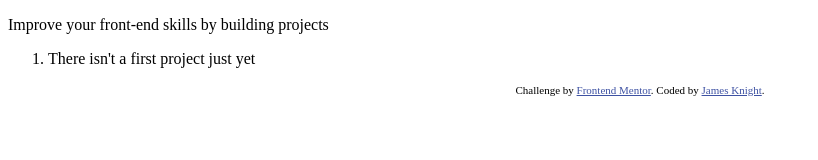
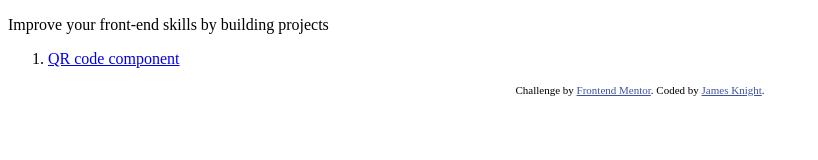
Before and after one commit to hoardinghopes/frontendmentor.io, a website: page index.html in a window 1280 px wide. Shown: the whole page, without its empty margins (0-818 px from the left). Drawn offline with Linux system fonts and the light colour scheme.

Commit message:
Update main list of completed projects.

```diff
--- a/index.html
+++ b/index.html
@@ -2,24 +2,30 @@
 <html lang="en">
   <head>
     <meta charset="UTF-8">
-  <meta name="viewport" content="width=device-width, initial-scale=1.0"> <!-- displays site properly based on user's device -->
-
+    <meta name="viewport" content="width=device-width, initial-scale=1.0">
+    <!-- displays site properly based on user's device -->
 
     <title>Frontend Mentor | Challenge List</title>
 
     <!-- Feel free to remove these styles or customise in your own stylesheet 👍 -->
     <style>
-    .attribution { font-size: 11px; text-align: center; }
-    .attribution a { color: hsl(228, 45%, 44%); }
+      .attribution {
+        font-size: 11px;
+        text-align: center;
+      }
+      .attribution a {
+        color: hsl(228, 45%, 44%);
+      }
     </style>
   </head>
   <body>
 
     <p>Improve your front-end skills by building projects</p>
     <ol>
-<li>There isn't a first project just yet</li>
+      <li>
+        <a href="/1-qr-code-component-main">QR code component</a>
+      </li>
     </ol>
-
 
     <div class="attribution">
     Challenge by <a href="https://www.frontendmentor.io?ref=challenge" target="_blank">Frontend Mentor</a>.
```
Lines whose indentation alone changed are shown as unchanged.
